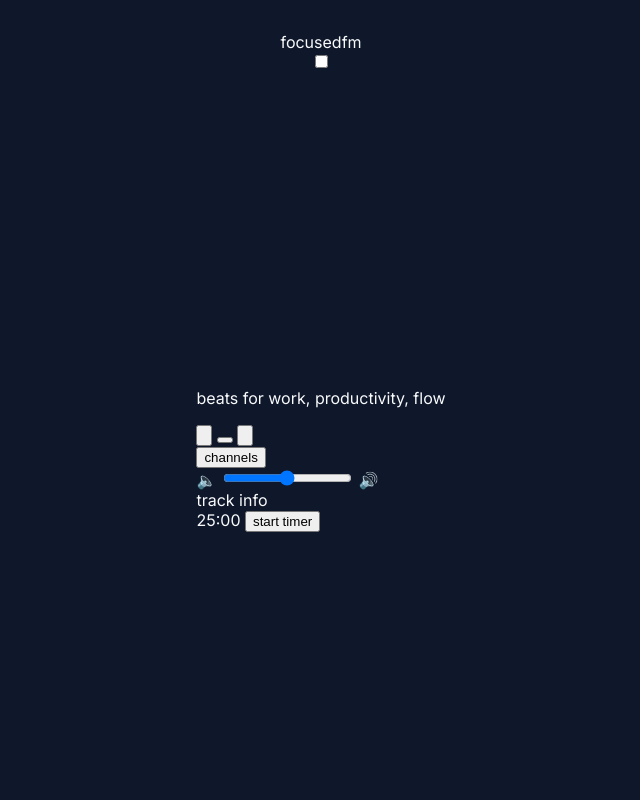
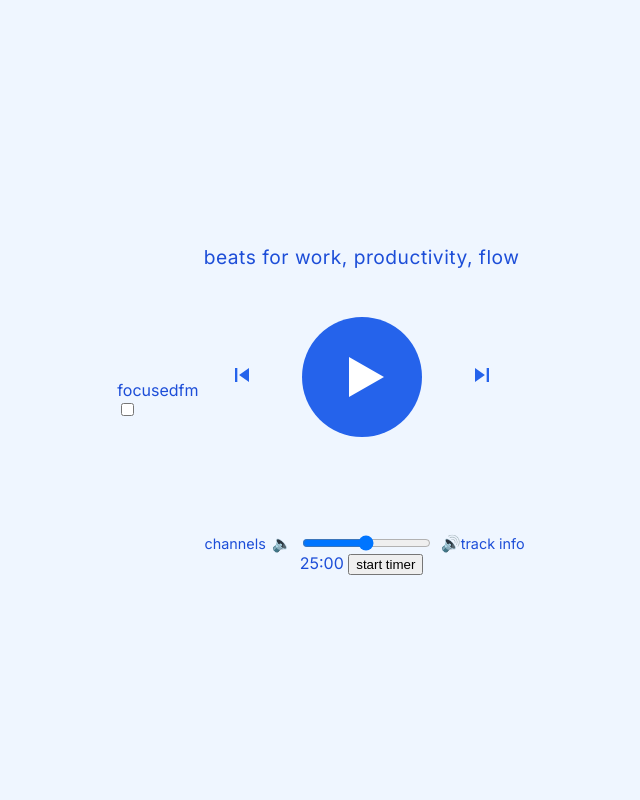
Before and after one commit to edimaudo/focusedfm, a Flask app: template templates/index.html in a window 1280 px wide. Shown: the whole page, without its empty margins (319-959 px from the left). Run offline with Flask 3, Linux system fonts and the light colour scheme; the template is opened without the code that fills it, so the values that code supplies are empty.

Commit message:
Update style.css

```diff
--- a/static/css/style.css
+++ b/static/css/style.css
@@ -1,120 +1,106 @@
 :root {
-    --bg-dark: #0f172a;
-    --card-dark: #1e293b;
-    --accent-blue: #3b82f6;
-    --text-main: #f8fafc;
-    --text-dim: #94a3b8;
-    --timer-font-size: 8rem;
+    --p-blue: #2563EB; --s-blue: #3B82F6; --bg: #EFF6FF; --text: #1D4ED8;
+}
+
+[data-theme="dark"] {
+    --p-blue: #3B82F6; --s-blue: #60A5FA; --bg: #1E3A8A; --text: #F0F9FF;
 }
 
 body {
-    background-color: var(--bg-dark);
-    color: var(--text-main);
+    background-color: var(--bg);
+    color: var(--text);
     font-family: 'Inter', sans-serif;
     margin: 0;
     display: flex;
-    flex-direction: column;
-    min-height: 100vh;
+    align-items: center;
+    justify-content: center;
+    height: 100vh;
+    transition: all 0.3s ease;
 }
 
-.container {
-    max-width: 900px;
-    margin: 0 auto;
-    padding: 2rem;
-    flex: 1;
+.minimal-player-container { text-align: center; width: 100%; max-width: 500px; }
+
+.tagline { font-size: 1.2rem; font-weight: 300; margin-bottom: 3rem; letter-spacing: 0.5px; }
+
+/* Main Player */
+.main-controls {
     display: flex;
-    flex-direction: column;
+    align-items: center;
     justify-content: center;
-    align-items: center;
-}
-
-/* Timer Section */
-.timer-display {
-    font-size: var(--timer-font-size);
-    font-weight: 700;
-    letter-spacing: -2px;
-    margin-bottom: 1rem;
-    color: var(--text-main);
-}
-
-.timer-controls {
+    gap: 40px;
     margin-bottom: 4rem;
 }
 
-.btn-timer {
-    background: transparent;
-    border: 2px solid var(--accent-blue);
-    color: var(--accent-blue);
-    padding: 0.75rem 2rem;
-    border-radius: 50px;
-    font-weight: 600;
+.play-circle {
+    width: 120px;
+    height: 120px;
+    background-color: var(--p-blue);
+    border-radius: 50%;
+    border: none;
     cursor: pointer;
-    transition: all 0.2s;
-    margin: 0 0.5rem;
+    display: flex;
+    align-items: center;
+    justify-content: center;
+    transition: transform 0.2s ease;
 }
 
-.btn-timer:hover, .btn-timer.active {
-    background: var(--accent-blue);
-    color: white;
+.play-circle:hover { transform: scale(1.05); }
+
+.play-triangle {
+    width: 0; height: 0;
+    border-top: 20px solid transparent;
+    border-bottom: 20px solid transparent;
+    border-left: 35px solid white;
+    margin-left: 10px;
 }
 
-/* Player Bar */
-.player-bar {
-    width: 100%;
-    background: var(--card-dark);
-    padding: 1.5rem 0;
-    position: fixed;
-    bottom: 0;
-    border-top: 1px solid #334155;
+/* Pause Icon State */
+.paused-icon {
+    width: 30px; height: 40px;
+    border-left: 10px solid white;
+    border-right: 10px solid white;
+    display: none;
 }
 
-.player-grid {
-    max-width: 1000px;
-    margin: 0 auto;
-    display: grid;
-    grid-template-columns: 1fr 2fr 1fr;
-    align-items: center;
-    padding: 0 2rem;
-}
-
-.now-playing-info h4 { margin: 0; font-size: 1rem; }
-.now-playing-info p { margin: 0; color: var(--text-dim); font-size: 0.8rem; }
-
-.audio-controls {
-    display: flex;
-    justify-content: center;
-    align-items: center;
-    gap: 1.5rem;
-}
-
-.ctrl-btn {
-    background: none;
-    border: none;
-    color: var(--text-main);
-    font-size: 1.5rem;
+.nav-btn {
+    width: 40px; height: 40px;
+    background: none; border: none;
+    color: var(--p-blue);
     cursor: pointer;
 }
 
-.genre-grid {
-    display: grid;
-    grid-template-columns: repeat(3, 1fr);
-    gap: 10px;
-    margin-top: 2rem;
+/* Footer Utility Row */
+.player-footer {
+    display: flex;
+    justify-content: space-between;
+    align-items: center;
+    padding-top: 2rem;
 }
 
-.genre-btn {
-    background: #1e293b;
-    border: 1px solid #334155;
-    color: var(--text-dim);
-    padding: 0.5rem 1rem;
-    border-radius: 4px;
+.footer-link {
+    background: none; border: none;
+    color: var(--text);
+    font-family: 'Inter';
+    font-size: 0.9rem;
     cursor: pointer;
-    font-size: 0.8rem;
-    text-transform: uppercase;
-    letter-spacing: 1px;
+    text-decoration: none;
 }
 
-.genre-btn.active {
-    border-color: var(--accent-blue);
-    color: var(--accent-blue);
+.volume-group { display: flex; align-items: center; gap: 8px; }
+
+/* Genre Menu */
+.dropdown { position: relative; }
+.genre-content {
+    display: none;
+    position: absolute;
+    bottom: 100%;
+    background: var(--bg);
+    border: 1px solid var(--p-blue);
+    padding: 10px;
+    border-radius: 8px;
+    z-index: 10;
 }
+.genre-content button {
+    display: block; width: 100%; background: none; border: none;
+    color: var(--text); padding: 5px; text-align: left; cursor: pointer;
+}
```
